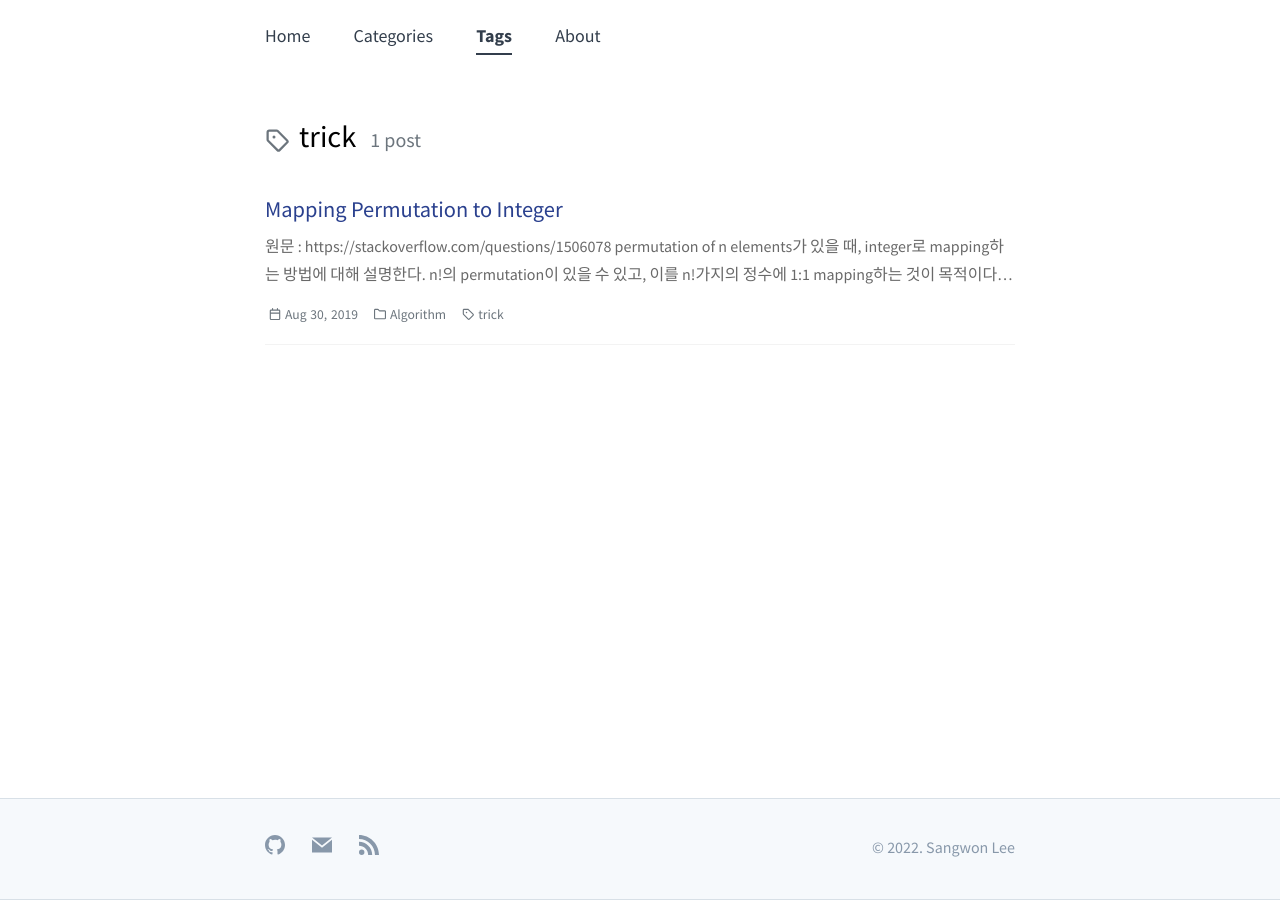
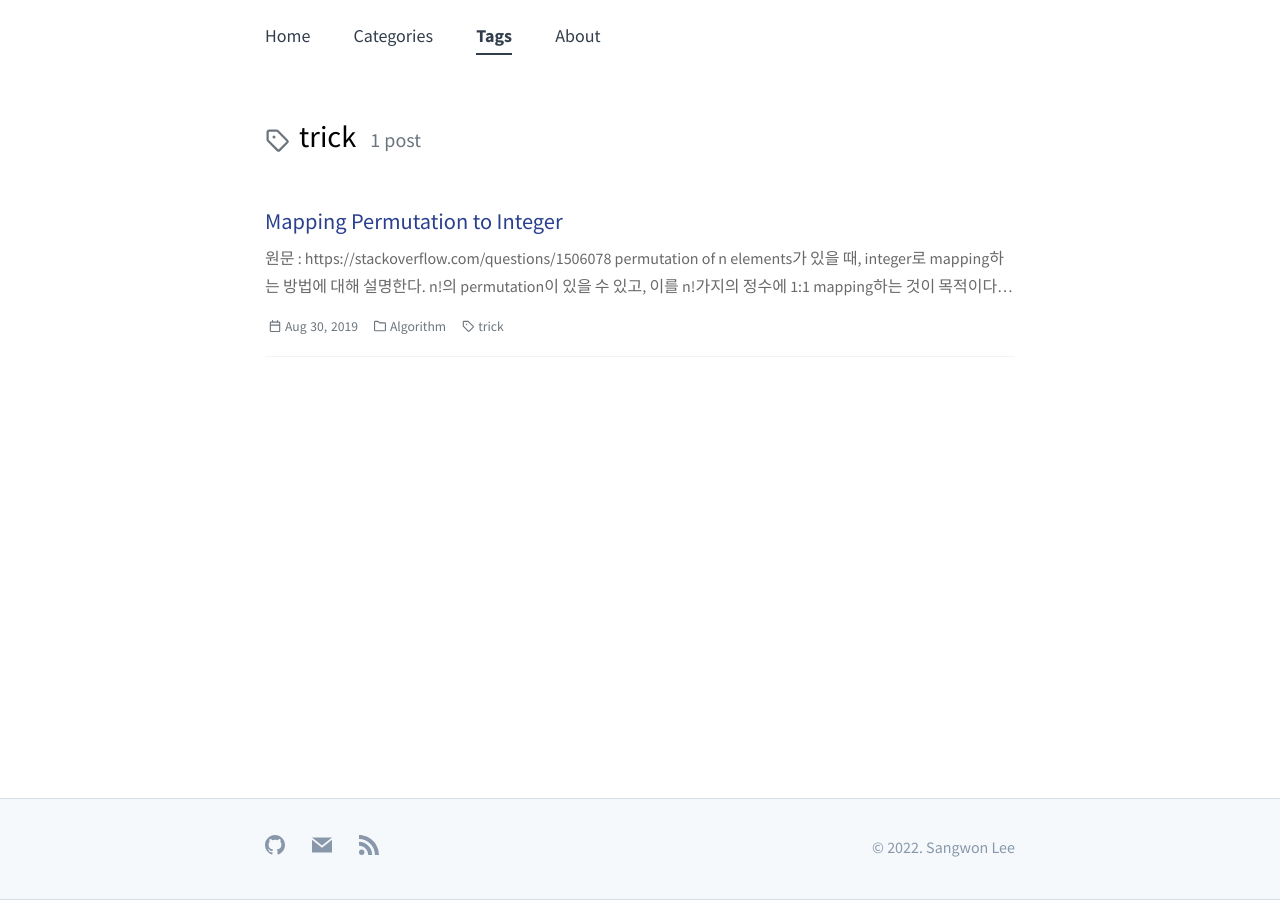
Before and after one commit to gumgood/gumgood.github.io, a Jekyll site: the page built from _tags/trick.html, in a window 1280 px wide. Built offline with Jekyll 4.4.1, drawn with Linux system fonts in a browser that asks for light colours.

Commit message:
Update category, tag view

```diff
--- a/_sass/layout/_category.scss
+++ b/_sass/layout/_category.scss
@@ -56,6 +56,8 @@
 
 #category {
     h1 {
+        margin-bottom: 2rem;
+
         i#folder-tag {
             margin-right: 0.25rem;
             width: 1.5rem;
--- a/_sass/layout/_tag.scss
+++ b/_sass/layout/_tag.scss
@@ -42,6 +42,8 @@
 
 #tag {
     h1 {
+        margin-bottom: 2rem;
+
         i#icon-tag {
             margin-right: 0.25rem;
             width: 1.5rem;
```
